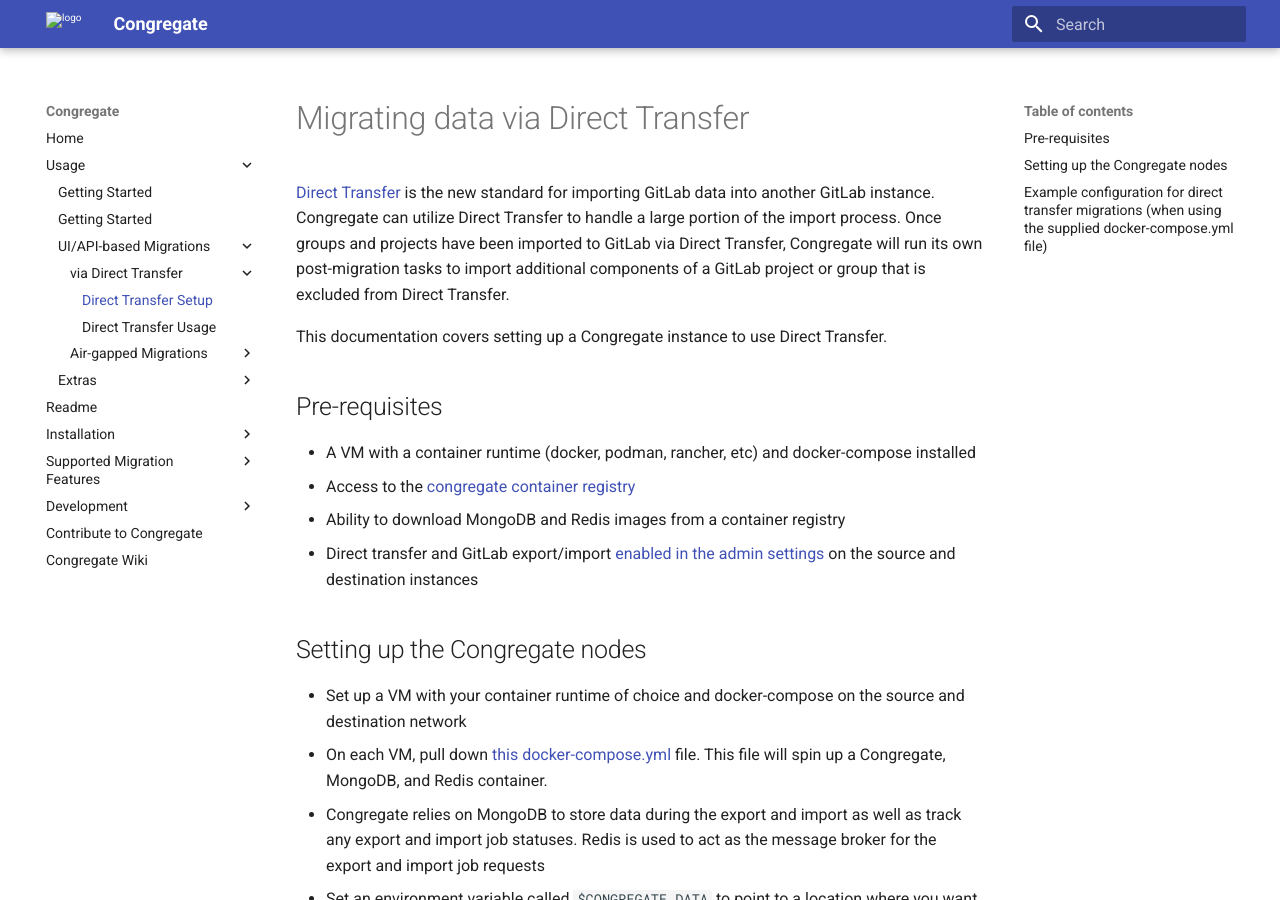
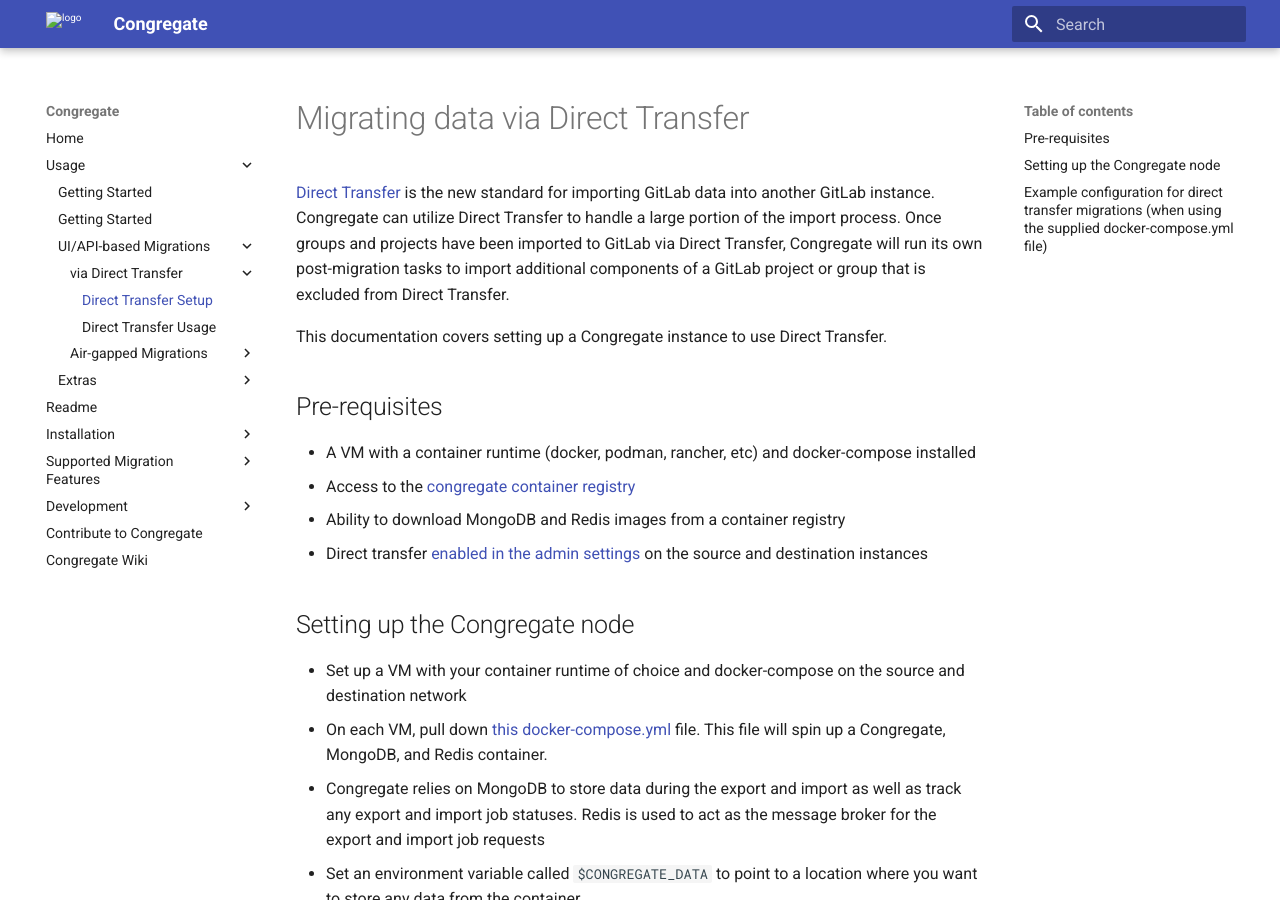
Before and after one commit to LINWEN607/congregate, an MkDocs documentation site: the page built from docs/direct-transfer-api.md, in a window 1280 px wide and 900 px high. Built offline with MkDocs 1.6.1 and Material for MkDocs 9.7.7, drawn with Linux system fonts in a browser that asks for light colours.

Commit message:
Update DT docs

```diff
--- a/docs/direct-transfer-api.md
+++ b/docs/direct-transfer-api.md
@@ -9,9 +9,9 @@
 - A VM with a container runtime (docker, podman, rancher, etc) and docker-compose installed
 - Access to the [congregate container registry](https://gitlab.com/gitlab-org/professional-services-automation/tools/migration/congregate/container_registry/2394823)
 - Ability to download MongoDB and Redis images from a container registry
-- Direct transfer and GitLab export/import [enabled in the admin settings](https://docs.gitlab.com/ee/administration/settings/import_and_export_settings.html#configure-allowed-import-sources) on the source and destination instances
+- Direct transfer [enabled in the admin settings](https://docs.gitlab.com/ee/administration/settings/import_and_export_settings.html#configure-allowed-import-sources) on the source and destination instances
 
-## Setting up the Congregate nodes
+## Setting up the Congregate node
 
 - Set up a VM with your container runtime of choice and docker-compose on the source and destination network
 - On each VM, pull down [this docker-compose.yml](https://gitlab.com/gitlab-org/professional-services-automation/tools/migration/congregate/-/blob/master/docker/release/docker-compose.yml) file. This file will spin up a Congregate, MongoDB, and Redis container.
```
